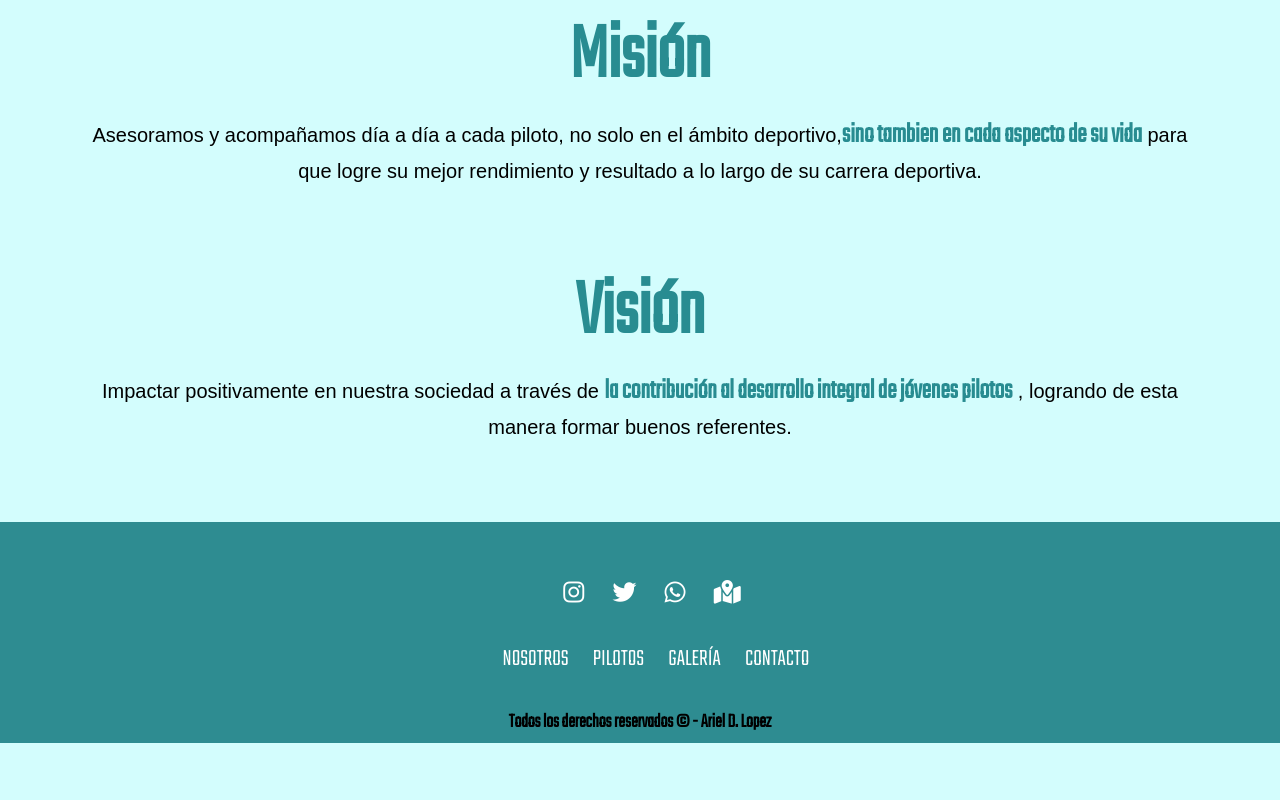
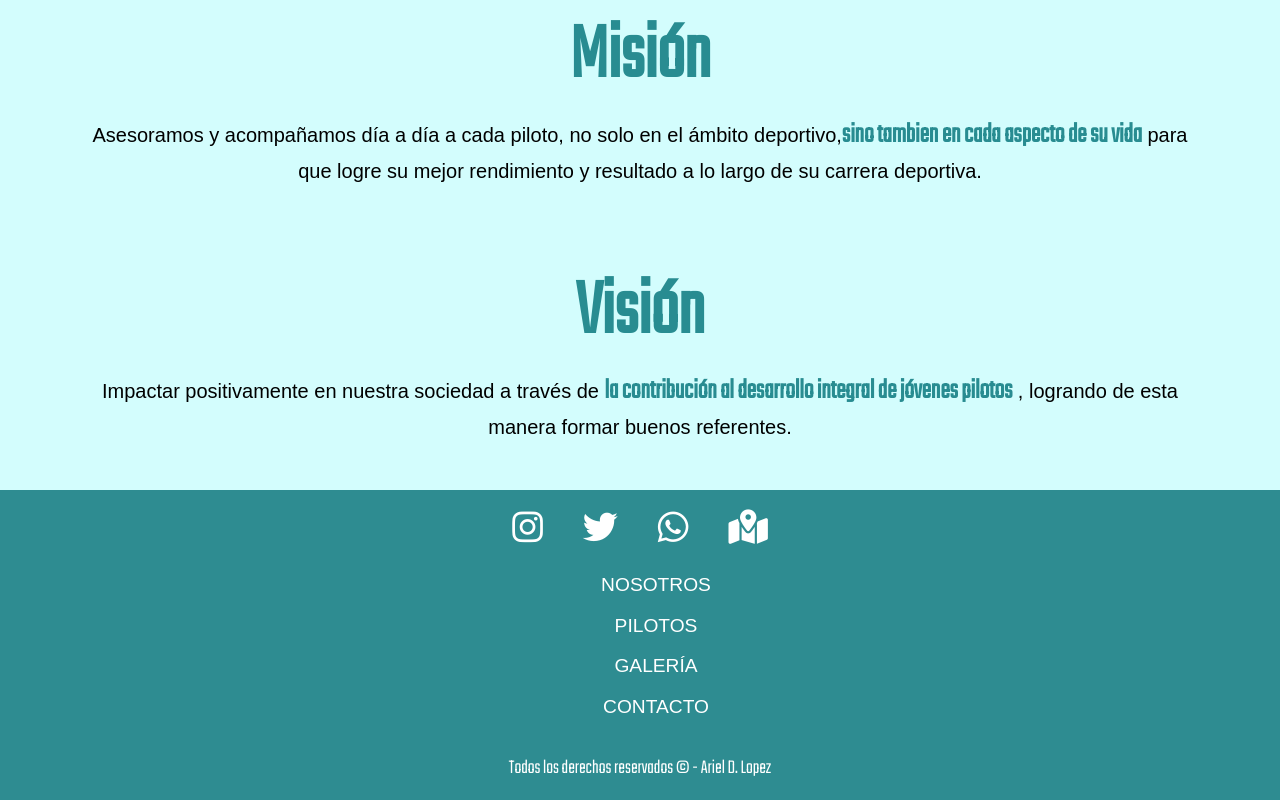
Before and after one commit to ArielLopez00/2daPreEntrega, a website: page index.html in a window 1280 px wide. Shown: the part 1608-2408 px from the top of the page. Before the commit the page ends 2367 px from the top, so only its background shows below. Drawn offline with Linux system fonts and the light colour scheme.

Commit message:
map, extend, mixin aplicados

```diff
--- a/index.html
+++ b/index.html
@@ -127,13 +127,15 @@
             <a href="https://www.google.com/maps?ll=-34.618509,-58.360917&z=16&t=m&hl=es-419&gl=AR&mapclient=embed&q=Lola+Mora+420+C1107DDB+CABA"
             target="_blank"><i class="footerIcono fa-solid fa-map-location-dot"></i></a>
         </div>
-        <ul>
-            <li><a href="./pages/nosotros.html">Nosotros</a></li>
-            <li><a href="./pages/pilotos.html">Pilotos</a></li>
-            <li><a href="./pages/galeria.html">Galería</a></li>
-            <li><a href="./pages/contacto.html">Contacto</a></li>
+        <ul class="footerUl">
+            <li><a class="footerAncla" href="./pages/nosotros.html">Nosotros</a></li>
+            <li><a class="footerAncla" href="./pages/pilotos.html">Pilotos</a></li>
+            <li><a class="footerAncla" href="./pages/galeria.html">Galería</a></li>
+            <li><a class="footerAncla" href="./pages/contacto.html">Contacto</a></li>
         </ul>
-        <p class="footerDerechosReservados">Todos los derechos reservados © - Ariel D. Lopez</p>
+        <div class="derechosReservados">
+            <p class="textoFooter">Todos los derechos reservados © - Ariel D. Lopez</p>
+        </div>
     </footer>
 
     <script src="./js/bootstrap.bundle.min.js"></script>
--- a/scss/_footer.scss
+++ b/scss/_footer.scss
@@ -1,34 +1,23 @@
-footer {
-    margin-top: 5rem;
-    text-align: $center;
-    font-size: 1rem;
-    padding-top: 10px;
-    line-height: 15px;
+.footer {
     background-color: $bg-color-footer;
-    color: #fff;
     .footerDiv {
         margin-top: 3rem;
+        @include flexbox ($center, $center, $row);
         .footerIcono {
-        padding-bottom: 3rem;
+        font-size: 35px;
+        padding: 20px;
         color: white;
-        font-size: 1.5rem;
-        margin-left: 1.5rem;
         }
     }
-    ul {
-        a {
-            color: #fff !important;
-            &:hover {
-                color: #fff !important;
-            }
-        }
+    .footerUl {
+        @include flexbox ($center, $center, $column);
         li {
+            color: white;
             list-style: none;
-            display: inline-block;
-            padding-left: 10px;
-            padding-right: 10px;
-            font-family: $font-titulos;
-            font-size: 1.5rem;
+            padding-top: 6px;
+            padding-bottom: 6px;
+            font-family: $fuente-parrafos;
+            font-size: 1.2rem;
             font-weight: map-get($tamaño-fuentes, medium);
             text-transform: uppercase;
             position: relative;
@@ -51,13 +40,20 @@
                 opacity: 1;
                 transition: all .2s ease;
             }
+                .footerAncla {
+                text-decoration: none;
+                color: white;
+            }
         }
     }
-    p{
-        padding-top: 2rem;
-        padding-bottom: .8rem;
-        color: white;
-        font-family: $font-titulos !important;
-        font-weight: bold !important;
+    .derechosReservados{
+        padding-top: 10px;
+        display: flex;
+        justify-content: $center;
+        .textoFooter{
+            color: white;
+            font-family: $font-titulos !important;
+            font-weight: medium !important;
+        }
     }
 }
--- a/scss/_mixins.scss
+++ b/scss/_mixins.scss
@@ -21,44 +21,15 @@
     justify-content:center;
 }
 
-@mixin flex-direction-justificar($direction,$justify:$center,$unBorde:1px solid black){
+@mixin flex-direction-justificar($direction,$justify){
     display:flex;
     flex-direction:$direction;
     justify-content:$justify;
-    border: $unBorde;
 }
 
-@mixin grid-columns-row($columns,$row){
-    display:grid;
-    grid-template-columns:repeat($columns, 1fr);
-    grid-template-rows:repeat($row, 1fr);
-}
-
-@mixin flexbox($justificacion,$alineacion,$direction,$ancho,$alto,$borde:1px solid black){
+@mixin flexbox($justificacion,$alineacion,$direction,){
     display:flex;
     justify-content:$justificacion;
     align-items: $alineacion;
     flex-direction: $direction;
-    width:$ancho;
-    height:$alto;
-
 }
-
-@mixin miMixin2($valor,$borde-principal,$color:rgb(243, 86, 112)){
-    height:$valor;
-    background-color: aqua;
-    border:$borde-principal;
-    color:$color;
-}
-
-@mixin contenedor_grid($bgcolor,$justify,$aling){
-    background-color:$bgcolor;
-    display: grid;
-    justify-content: $justify;
-    align-items: $aling;
-}
-
-@mixin alineacion-flex($justify,$text-aling) {
-    justify-content: $justify;
-    text-align: $text-align;
-}
--- a/scss/_variables.scss
+++ b/scss/_variables.scss
@@ -5,6 +5,7 @@
 $flex: flex;
 $center: center;
 $row: row;
+$column: column;
 $space-around: space-around;
 $space-between:space-between;
 $column:column;
```
Also changed, not shown: pages/contacto.html (+8 -7 lines), pages/galeria.html (+8 -6 lines), pages/nosotros.html (+9 -7 lines), pages/pilotos.html (+8 -6 lines), css/styles.css, 1 other file.
